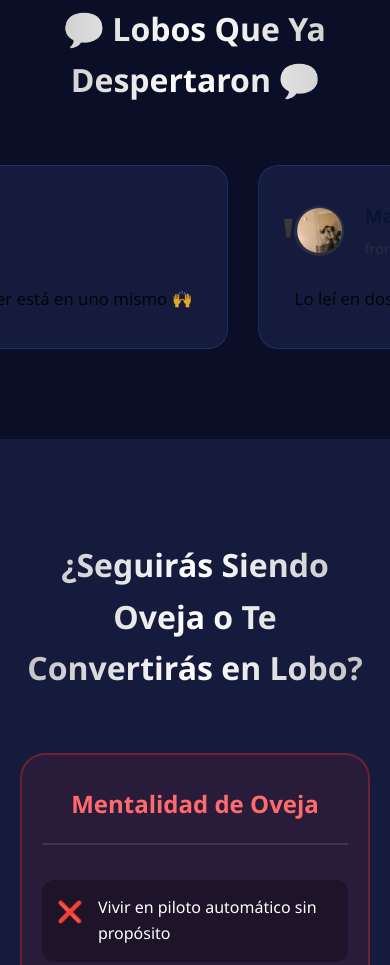
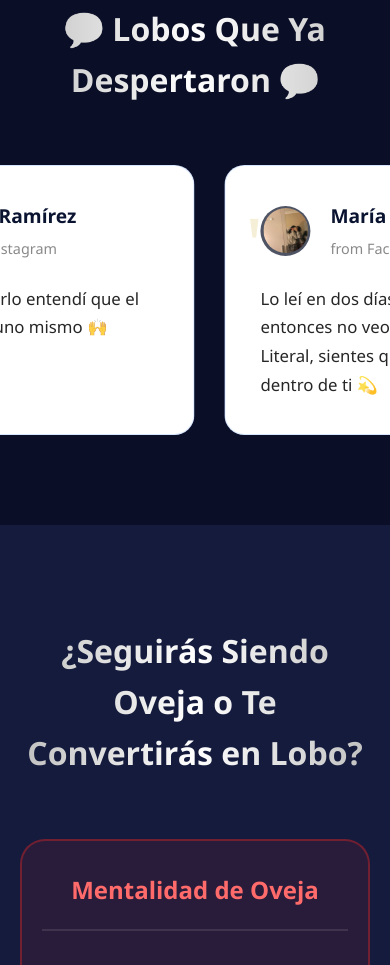
Before and after one commit to CaminoDelAlfa/CaminoDelAlfa, a plain HTML site: page index.html in a window 390 px wide. Shown: the part 5404-6369 px from the top of the page. Drawn offline with Linux system fonts and the light colour scheme.

Commit message:
Estilo css modificado

```diff
--- a/styles.css
+++ b/styles.css
@@ -1305,11 +1305,12 @@
 
             /*TESTIMONIO*/
             .tarjeta-testimonio{
-                min-width: 420px;
-                background: var(--azul-medio);
+                max-width: 350px;
+                background: var(--blanco);
                 padding: 35px;
                 border-radius: 20px;
                 border: 1px solid rgba(59, 130, 246, 0.2);
                 position: relative;
             }
+
         }
```
